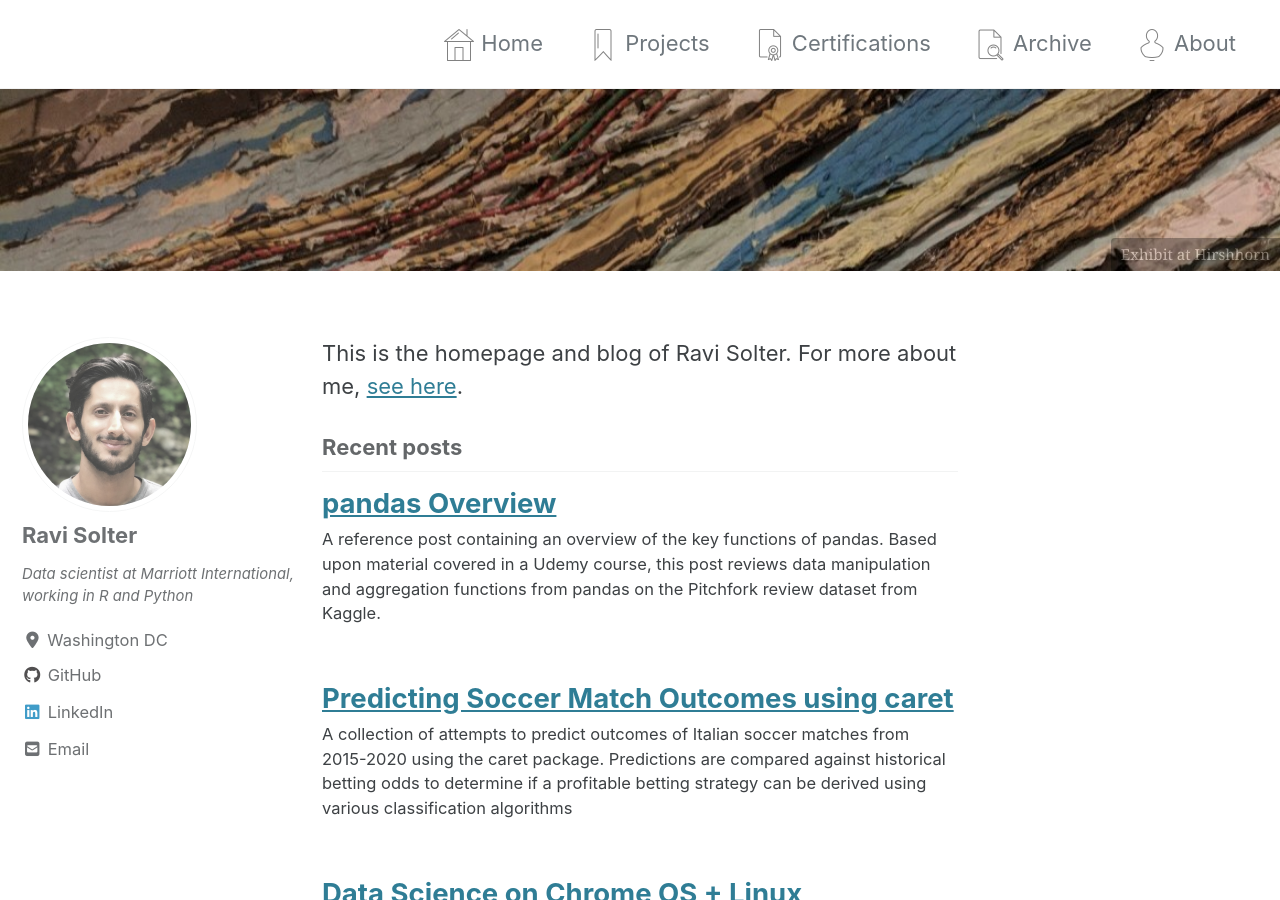
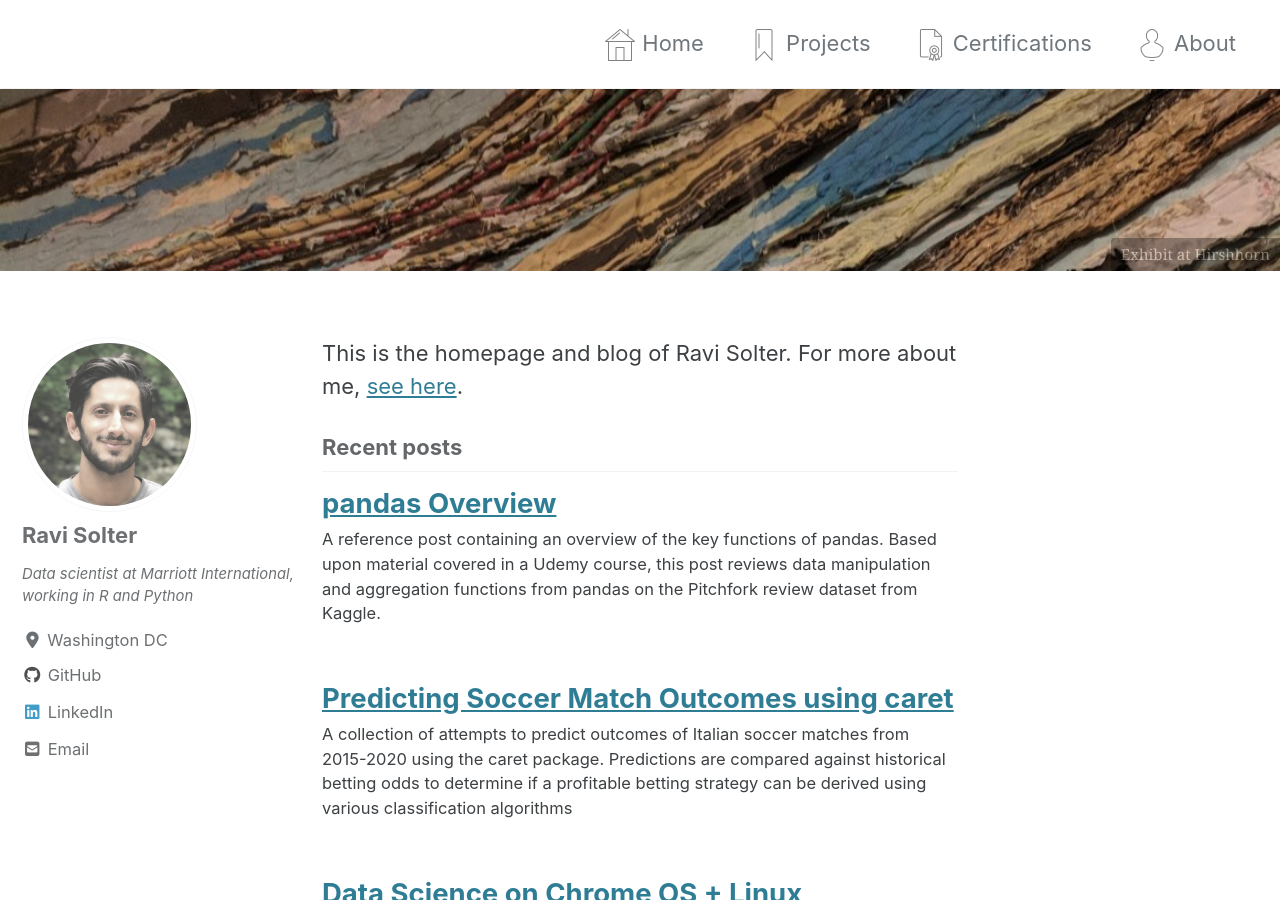
Before and after one commit to rsolter/rsolter.github.io, a Jekyll site: the page built from index.html, in a window 1280 px wide and 900 px high. Built offline with Jekyll 4.4.1, drawn with Linux system fonts in a browser that asks for light colours; cached includes are drawn as plain includes; nearby versions of some CDN libraries; the list of posts is cut into pages by our own code.

Commit message:
commenting out 'archive' link in navigation.yml

```diff
--- a/_data/navigation.yml
+++ b/_data/navigation.yml
@@ -6,7 +6,7 @@ main:
      url: /projects/
    - title: <img src="/assets/images/Navigation Images/certificate.png"> Certifications
      url: /certs/
-   - title: <img src="/assets/images/Navigation Images/file.png"> Archive
-     url: /categories/
+#   - title: <img src="/assets/images/Navigation Images/file.png"> Archive
+#     url: /categories/
    - title: <img src="/assets/images/Navigation Images/user.png"> About
      url: /about/
```
